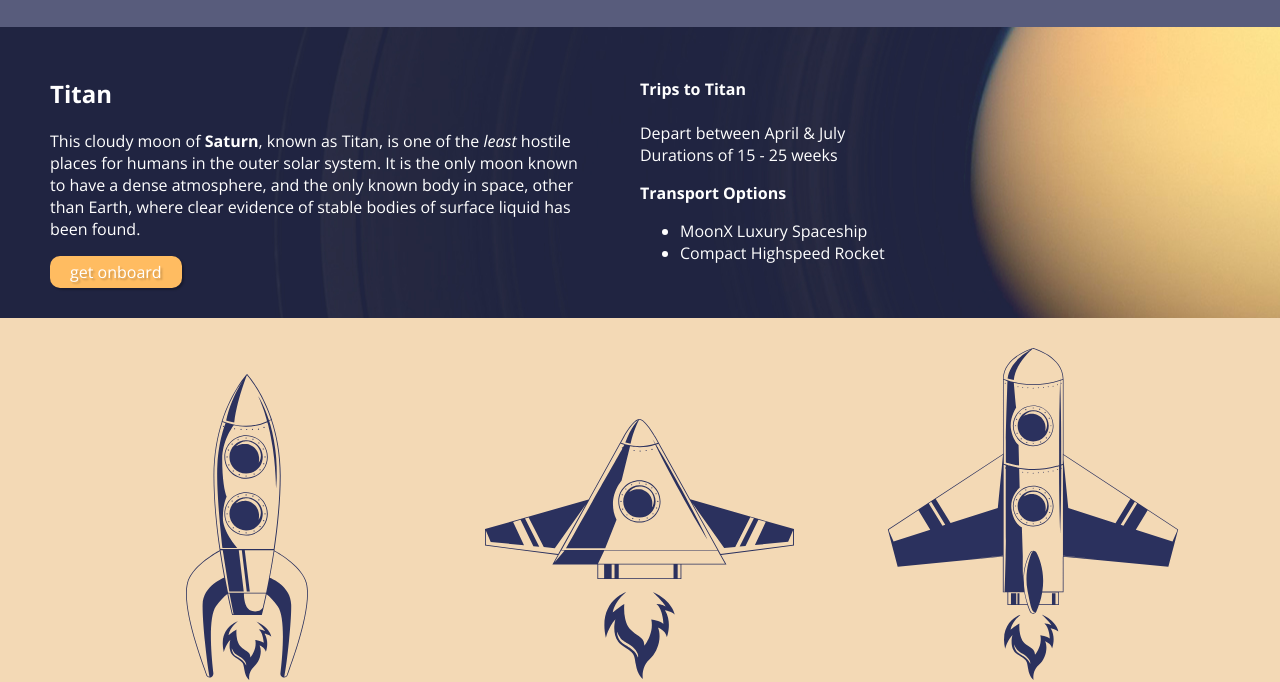
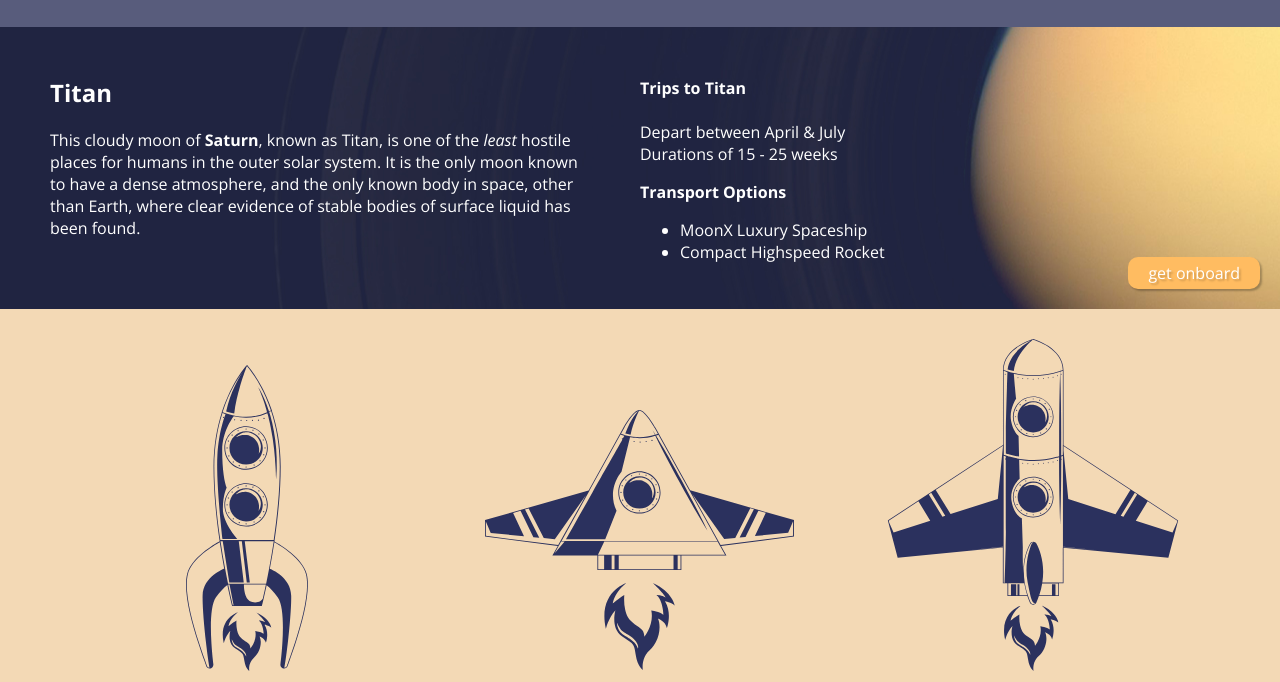
Before and after one commit to Madisonlenton11/3520A-Practice, a plain HTML site: page index.html in a window 1280 px wide. Shown: the part 122-804 px from the top of the page. Drawn offline with nearby package versions, Linux system fonts and the light colour scheme.

Commit message:
practice with the position property

```diff
--- a/css/style.css
+++ b/css/style.css
@@ -34,6 +34,12 @@ body {
 
 header {
     background: #585c7c;
+    position: fixed;
+    z-index: 9;
+    width: 100%;
+}
+main {
+    padding-top: 148px;
 }
 
 .pg-padding {
@@ -48,6 +54,7 @@ header {
     display: grid;
     grid-template-columns: 3fr 2fr 1fr;
     grid-gap: 50px;
+    position: relative;
 }
 
 .gold-bkg {
@@ -141,6 +148,9 @@ h3 {
 .button-gold {
     background: var(--gold);
     box-shadow: 2px 2px 2px rgba(0, 0, 0, 0.25);
+    position: absolute;
+    bottom: 20px;
+    right: 20px;
 }
 
 .button-gold:hover {
```
